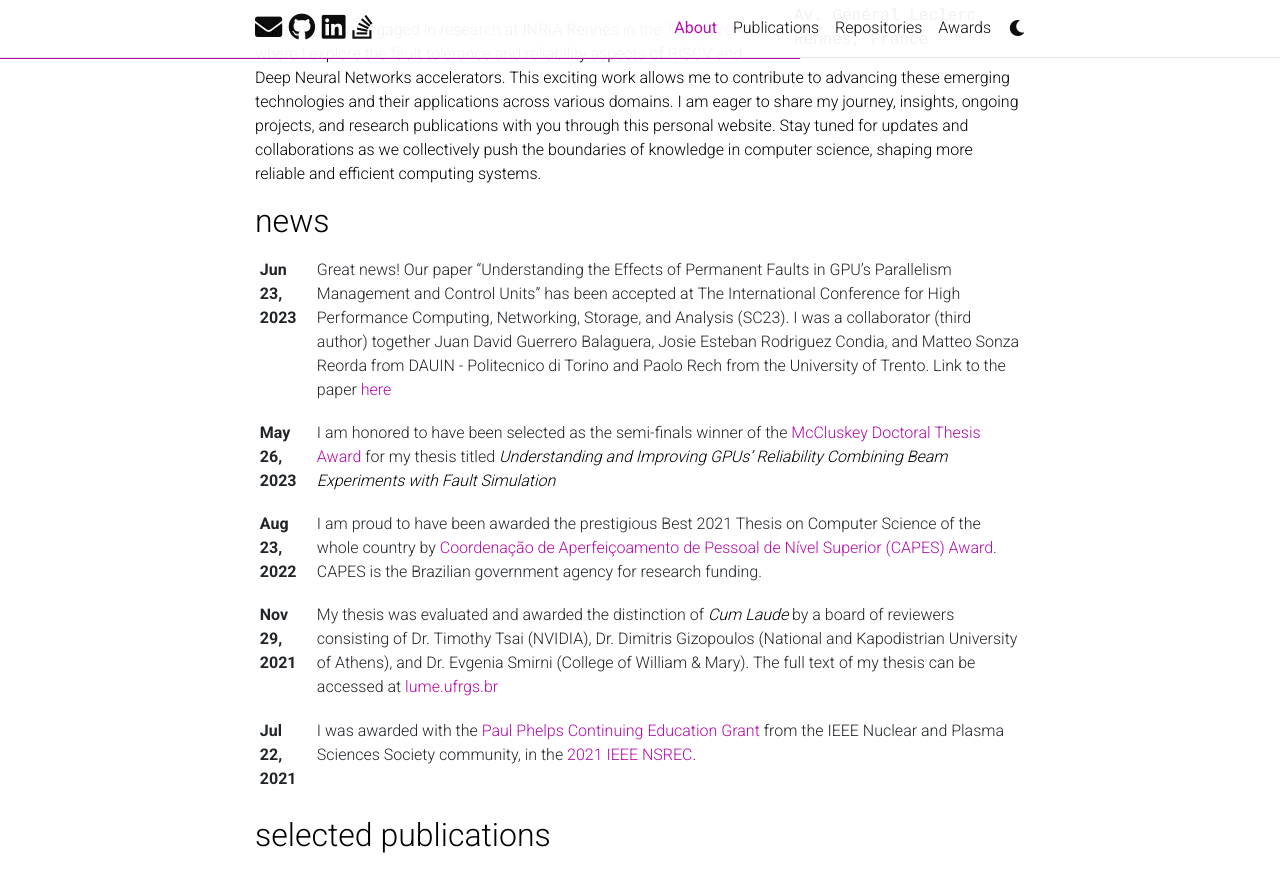
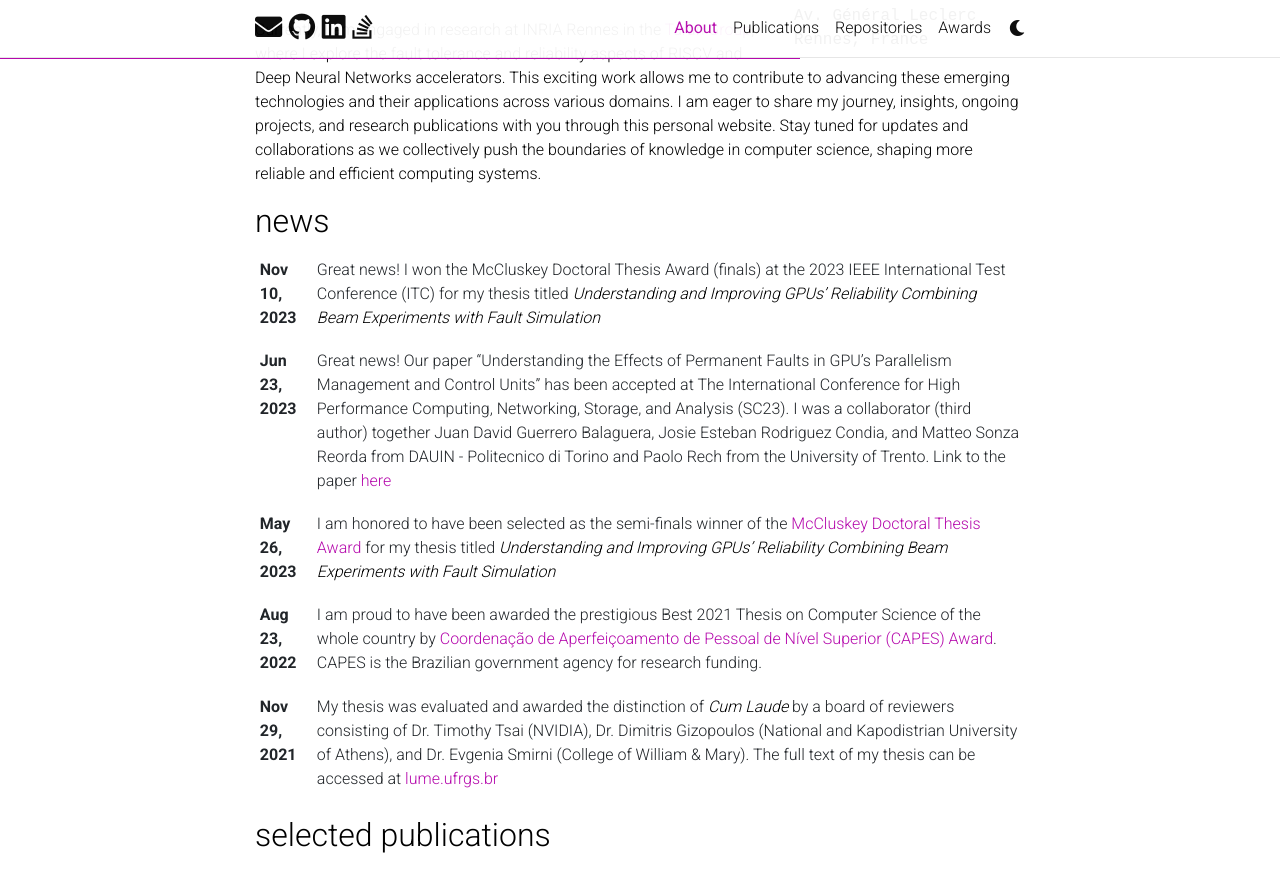
Before and after one commit to fernandoFernandeSantos/-fernandoFernandeSantos.github.io, a Jekyll site: the page built from _pages/about.md, in a window 1280 px wide and 900 px high, scrolled down 392 px, cut to the strip 0-883 px from the top of the window. Built offline with Jekyll 4.4.1, drawn with Linux system fonts in a browser that asks for light colours; full-size pictures stand in for the smaller copies a plugin makes; comment, search, counter and statistics services are not loaded; a style sheet for code colours, icons or effects is not loaded.

Commit message:
Added the ITC award.

```diff
--- a/_pages/awards.md
+++ b/_pages/awards.md
@@ -15,6 +15,7 @@ horizontal: true
   [McCluskey Doctoral Thesis Award](https://cas.polito.it/ETS23/proceedings/informal/S8C-1.pdf) for my thesis titled
   _Understanding and Improving GPUs’ Reliability Combining Beam Experiments with Fault Simulation_ at the IEEE European Test Symposium 2023.
 
+- I won the McCluskey Doctoral Thesis Award at the 2023 IEEE International Test Conference (ITC).
 
 ## 2022
 
```
Also changed, not shown: _news/mccluskey_final_2023.md (added, +8 -0 lines).
